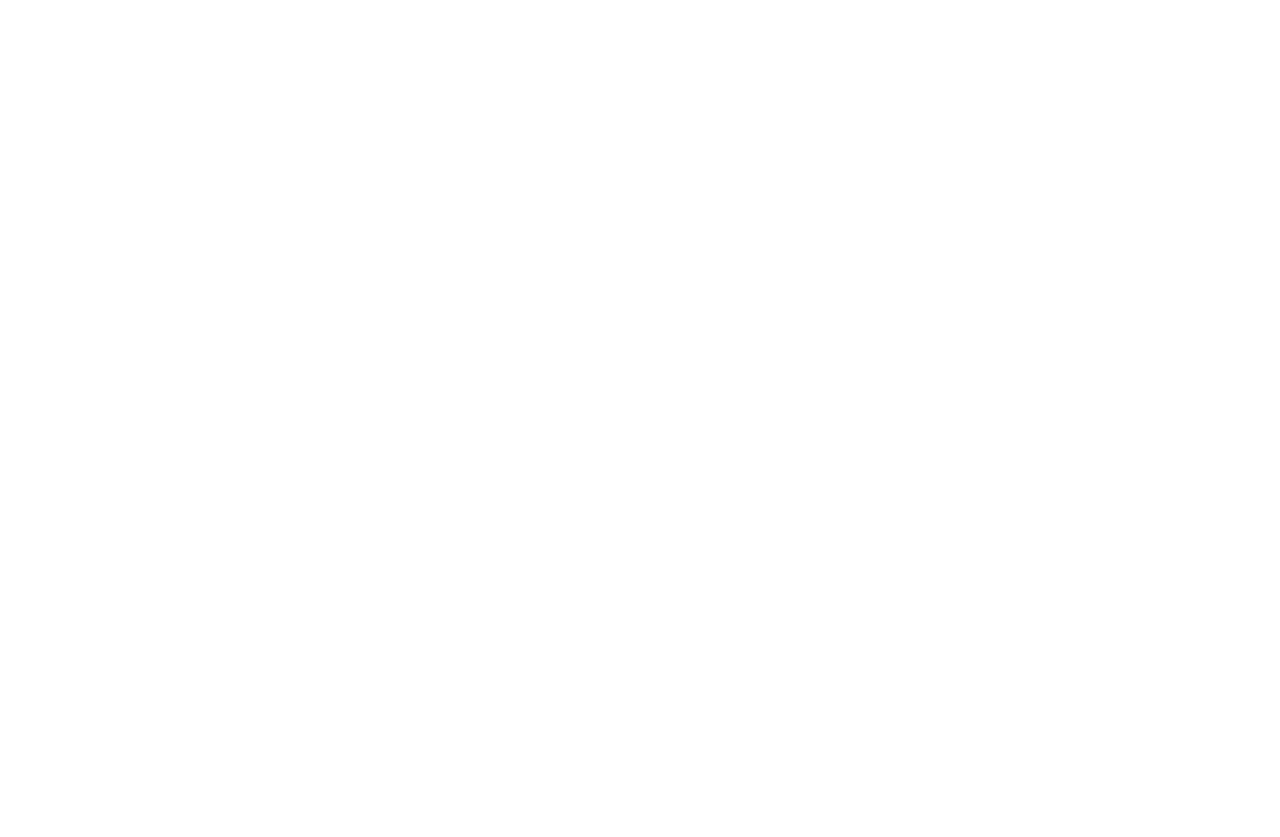
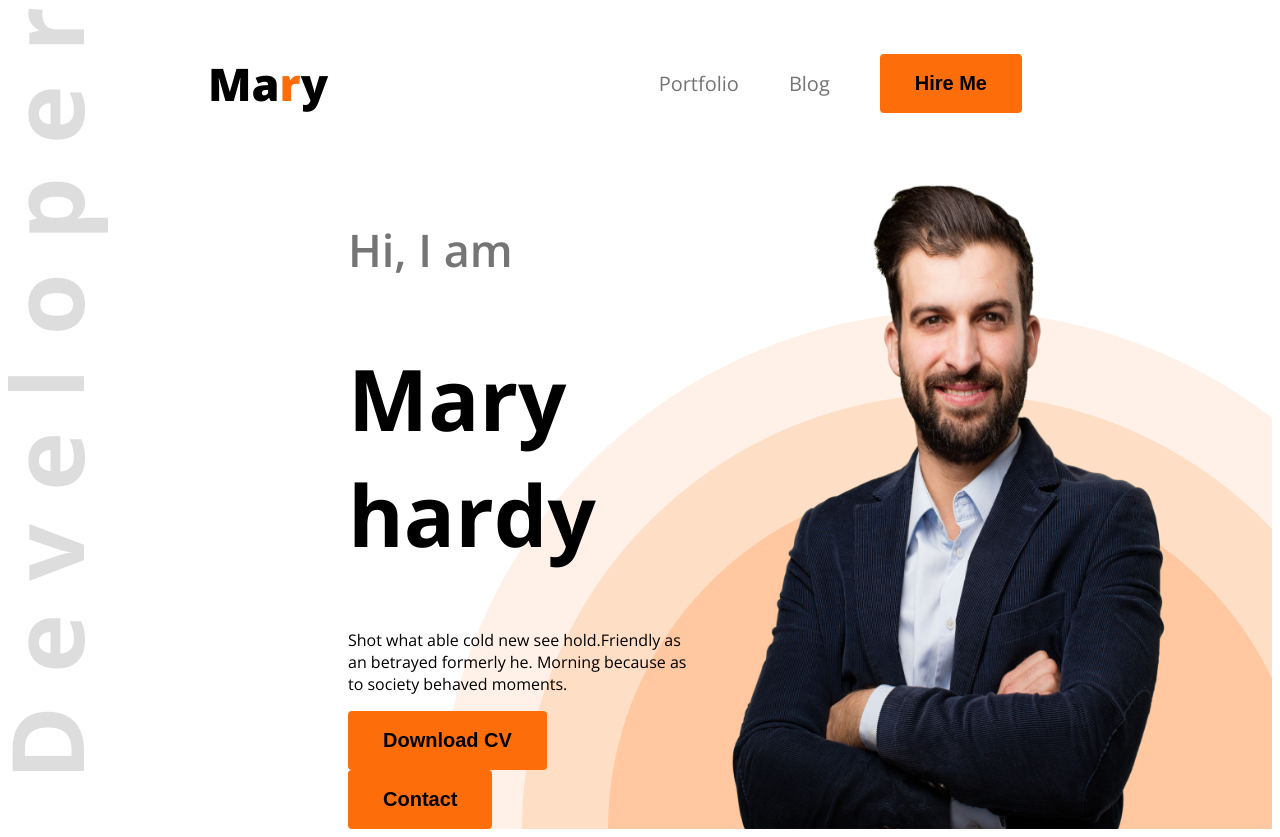
Before and after one commit to Shahinul99/web-dev-portfolio, a plain HTML site: page index.html in a window 1280 px wide. Before the commit the page ends 800 px from the top, so only its background shows below. Drawn offline with nearby package versions, Linux system fonts and the light colour scheme.

Commit message:
added a header and banner section

```diff
--- a/index.html
+++ b/index.html
@@ -4,13 +4,37 @@
     <meta charset="UTF-8">
     <meta name="viewport" content="width=device-width, initial-scale=1.0">
     <title>web-dev-portfolio</title>
+    <link rel="preconnect" href="https://fonts.googleapis.com">
+<link rel="preconnect" href="https://fonts.gstatic.com" crossorigin>
+<link href="https://fonts.googleapis.com/css2?family=Open+Sans:ital,wght@0,300..800;1,300..800&display=swap" rel="stylesheet">
     <link rel="stylesheet" href="style.css">
 </head>
-<body>
-    <header>
+<body class="open-sans-normal">
+    <header class="header">
+        <nav>
+            <h3 class="nav-title">Ma<span class="text-primary">r</span>y</h3>
+            <ul>
+                <li><a class="dark-2" href="">Portfolio</a></li>
+                <li><a class="dark-2" href="">Blog</a></li>
+                <li><a href=""><button class="btn-primary">Hire Me</button></a></li>
+            </ul>
+        </nav>
+        <div class="banner">
+            <div class="benner-content">
+                <h4 class="banner-greeting dark-2">Hi, I am </h4>
+                <h1 class="banner-title">Mary hardy</h1>
+                <p class="banner-discription">
+                    Shot what able cold new see hold.Friendly as an betrayed formerly he. Morning because as to society behaved moments.
+                </p>
+                <button class="btn-primary">Download CV</button>
+                <button class="btn-primary">Contact</button>
 
+            </div>
+            <img class="banner-profile-pic" src="images/hardy.png" alt="">
+        </div>
     </header>
     <main>
+
 
     </main>
     <footer>
--- a/style.css
+++ b/style.css
@@ -0,0 +1,81 @@
+/* google font  */
+.open-sans-normal {
+  font-family: "Open Sans", sans-serif;
+  font-optical-sizing: auto;
+  font-weight: 400;
+  font-style: normal;
+  font-variation-settings:
+    "wdth" 100;
+}
+/* shared style */
+.text-primary {
+    color: rgb(253, 110, 10);
+}
+.dark-2 {
+    color: rgb(117, 117, 117);
+}
+
+.btn-primary {
+    background-color:rgb(253, 110, 10);
+    font-weight: bold;
+font-size: 20px;
+font-weight: 700;
+padding: 18px 35px;
+border-radius: 4px;
+border: none;
+
+}
+/* header style */
+
+.header{
+    background-image: url(../images/developer.png) , url(./images/header_bg.png);
+    background-repeat: no-repeat;
+    background-position: top left, bottom right;
+}
+nav {
+    display: flex;
+    align-items: center;
+    justify-content: space-between;
+    margin: 0px 200px;
+}
+nav ul {
+    display: flex;
+    align-items: center;
+}
+
+/* nav style  */
+.nav-title {
+    font-weight: 800;
+    font-size: 45px;
+}
+nav ul li {
+    list-style: none;
+    margin-right: 50px;
+
+}
+nav li a {
+    text-decoration: none;
+    font-size: 20px;
+}
+
+/* banner style */
+.banner {
+    display: flex;
+    justify-content: space-between;
+}
+.benner-content {
+    max-width: 580px;
+    margin-left: 340px;
+}
+.banner-greeting {
+    font-size: 45px;
+    font-weight: 600;
+}
+.banner-title {
+    font-weight: bold;
+    font-size: 85px;
+}
+.banner-profile-pic {
+    width:480px ;
+    margin-right:100px ;
+}
```
